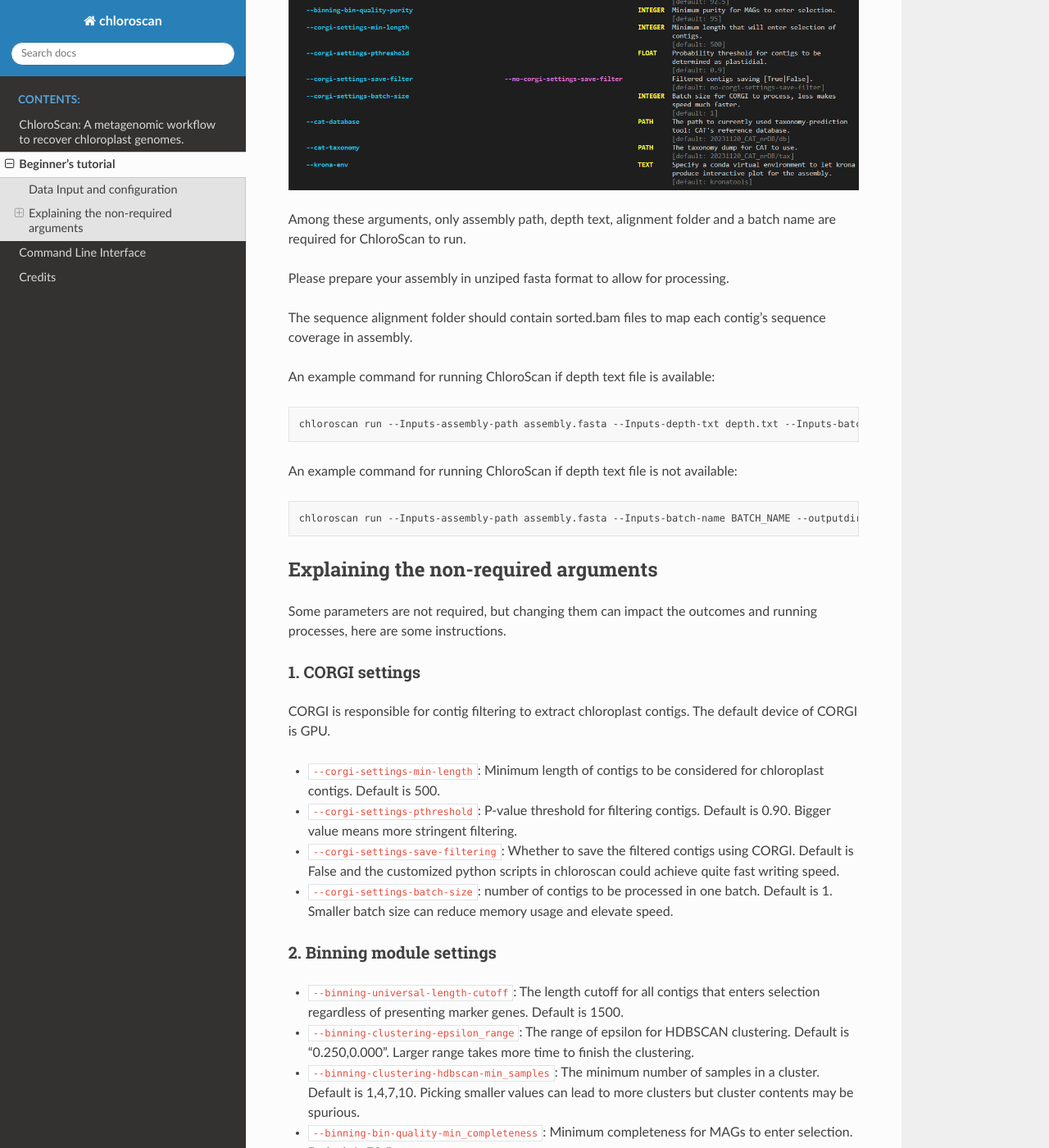
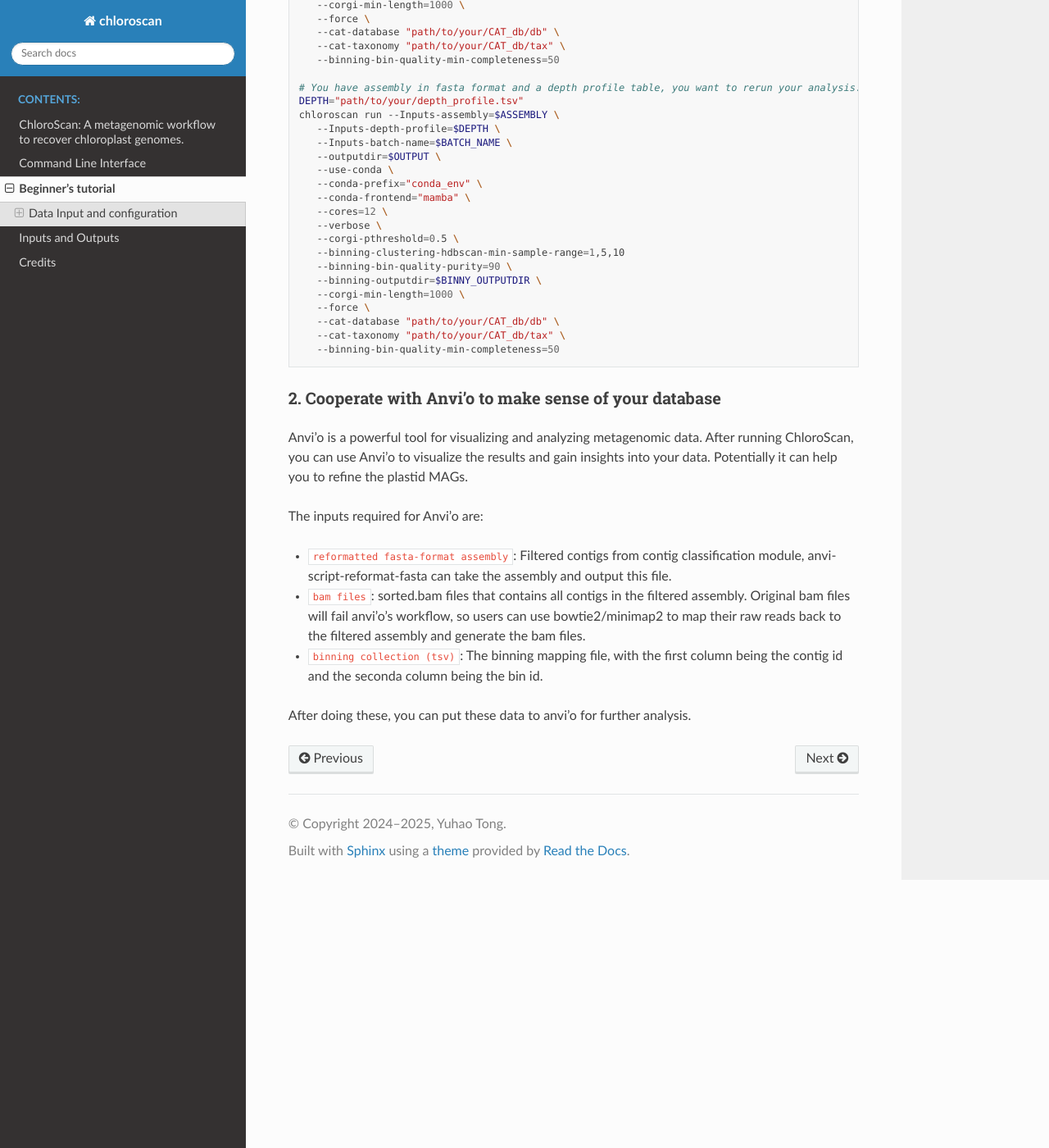
Before and after one commit to Andyargueasae/chloroscan, a Sphinx documentation site: the page built from docs/source/main/beginner_tutorial.rst, in a window 1280 px wide and 1400 px high, scrolled down 617 px. Shown: the whole window at 82% size. Built offline with Sphinx 7.4.7 and the Read the Docs theme 3.1.0, drawn with Linux system fonts in a browser that asks for light colours; some of the changed text lies outside the part shown.

Commit message:
update main docs

```diff
--- a/docs/source/index.rst
+++ b/docs/source/index.rst
@@ -15,8 +15,9 @@ Welcome to chloroscan's documentation!
    :caption: Contents:
 
    main/installation
+   main/cli
    main/beginner_tutorial
-   main/cli
+   main/inputs_and_outputs
    main/credits
 
 
--- a/docs/source/main/beginner_tutorial.rst
+++ b/docs/source/main/beginner_tutorial.rst
@@ -6,85 +6,60 @@ Beginner's tutorial
 Data Input and configuration
 ============================
 
-The pip version of ChloroScan accepts following arguments:
-
-.. image:: ../_static/images/chloroscan_cli.png
-
-Among these arguments, only assembly path, depth text, alignment folder and a batch name are required for ChloroScan to run.
-
-Please prepare your assembly in unziped fasta format to allow for processing.
-
-The sequence alignment folder should contain sorted.bam files to map each contig's sequence coverage in assembly.
-
-An example command for running ChloroScan if depth text file is available:
+1. example commands.
+----------------------------
 
 .. code-block:: bash
 
-   chloroscan run --Inputs-assembly-path assembly.fasta --Inputs-depth-txt depth.txt --Inputs-batch-name BATCH_NAME --outputdir OUTPUT_DIR --cores N_CORES
+   # You have assembly in fasta format and a directory of sorted bam files, you want to run de novo analysis.
+   ASSEMBLY="path/to/your/input-contigs.fasta"
+   ALIGNMENT="path/to/your/bam_directory"
+   BATCH_NAME="your_batch_name"
+   OUTPUT="path/to/your/chloroscan_output"
+   BINNY_OUTPUTDIR="path/to/your/binny_output_directory"
 
-An example command for running ChloroScan if depth text file is not available:
+   chloroscan run --Inputs-assembly=$ASSEMBLY \
+      --Inputs-alignment=$ALIGNMENT \
+      --Inputs-batch-name=$BATCH_NAME \
+      --outputdir=$OUTPUT \
+      --use-conda \
+      --conda-prefix="conda_env" \
+      --conda-frontend="mamba" \
+      --cores=12 \
+      --verbose \
+      --corgi-pthreshold=0.5 \
+      --binning-clustering-hdbscan-min-sample-range=1,5,10 \
+      --binning-bin-quality-purity=90 \
+      --binning-outputdir=$BINNY_OUTPUTDIR \
+      --corgi-min-length=1000 \
+      --force \
+      --cat-database "path/to/your/CAT_db/db" \
+      --cat-taxonomy "path/to/your/CAT_db/tax" \
+      --binning-bin-quality-min-completeness=50
 
-.. code-block:: bash
+   # You have assembly in fasta format and a depth profile table, you want to rerun your analysis.
+   DEPTH="path/to/your/depth_profile.tsv"
+   chloroscan run --Inputs-assembly=$ASSEMBLY \
+      --Inputs-depth-profile=$DEPTH \
+      --Inputs-batch-name=$BATCH_NAME \
+      --outputdir=$OUTPUT \
+      --use-conda \
+      --conda-prefix="conda_env" \
+      --conda-frontend="mamba" \
+      --cores=12 \
+      --verbose \
+      --corgi-pthreshold=0.5 \
+      --binning-clustering-hdbscan-min-sample-range=1,5,10
+      --binning-bin-quality-purity=90 \
+      --binning-outputdir=$BINNY_OUTPUTDIR \
+      --corgi-min-length=1000 \
+      --force \
+      --cat-database "path/to/your/CAT_db/db" \
+      --cat-taxonomy "path/to/your/CAT_db/tax" \
+      --binning-bin-quality-min-completeness=50
 
-   chloroscan run --Inputs-assembly-path assembly.fasta --Inputs-batch-name BATCH_NAME --outputdir OUTPUT_DIR --alignment-folder ALIGNMENT_FOLDER
 
-Explaining the non-required arguments
-=====================================
-
-Some parameters are not required, but changing them can impact the outcomes and running processes, here are some instructions.
-
-1. CORGI settings
------------------
-
-CORGI is responsible for contig filtering to extract chloroplast contigs. The default device of CORGI is GPU.
-
-- ``--corgi-settings-min-length``: Minimum length of contigs to be considered for chloroplast contigs. Default is 500.
-
-- ``--corgi-settings-pthreshold``: P-value threshold for filtering contigs. Default is 0.90. Bigger value means more stringent filtering.
-
-- ``--corgi-settings-save-filtering``: Whether to save the filtered contigs using CORGI. Default is False and the customized python scripts in chloroscan could achieve quite fast writing speed.
-
-- ``--corgi-settings-batch-size``: number of contigs to be processed in one batch. Default is 1. Smaller batch size can reduce memory usage and elevate speed.
-
-2. Binning module settings
---------------------------
-
-- ``--binning-universal-length-cutoff``: The length cutoff for all contigs that enters selection regardless of presenting marker genes. Default is 1500.
-
-- ``--binning-clustering-epsilon_range``: The range of epsilon for HDBSCAN clustering. Default is "0.250,0.000". Larger range takes more time to finish the clustering.
-
-- ``--binning-clustering-hdbscan-min_samples``: The minimum number of samples in a cluster. Default is 1,4,7,10. Picking smaller values can lead to more clusters but cluster contents may be spurious.
-
-- ``--binning-bin-quality-min_completeness``: Minimum completeness for MAGs to enter selection. Default is 72.5.
-
-- ``--binning-bin-quality-starting-completeness``: Starting completeness for MAGs to enter selection. Default is 92.5, note that the range between starting and min completeness affects the quality selections of bins.
-
-- ``--binning-bin-quality-purity``: Purity cutoff for MAGs to enter selection. Default is 95.
-
-3. Homology-based taxonomy prediction by CAT
---------------------------------------------
-
-- ``CAT-database``: The CAT-prepared database used for taxonomy prediction by CAT/BAT, ensure this is an absolute path. E.g.: ~/path/to/nrDB/db
-
-- ``CAT-taxonomy``: The taxonomy dump file that CAT uses. Ensure this path is an absolute path. E.g.: ~/path/to/nrDB/tax
-
-.. Note::
-
-   We prepared a CAT-database for users called "UniRef90_AlgaProt" for users to predict plastid contigs, it is free for download with url:
-
-4. Other settings
------------------
-
-- ``outputdir``: The output directory for the workflow's results, usually named after batch name.
-
-- ``tmpdir``: Temporary directory for storing intermediate files. Default is /tmp.
-
-.. note::
-
-   Currently the pip version of chloroscan recommends to use a snakemake virtual environment with snakemake=6.15.5 installed for binny's module to use.
-   Otherwise the binny module might fail while running.
-
-5. Cooperate with Anvi'o to make sense of your database
+2. Cooperate with Anvi'o to make sense of your database
 -------------------------------------------------------
 
 Anvi'o is a powerful tool for visualizing and analyzing metagenomic data. After running ChloroScan, you can use Anvi'o to visualize the results and gain insights into your data.
```
Also changed, not shown: docs/source/main/inputs_and_outputs.rst (added, +172 -0 lines), docs/source/main/installation.rst (+37 -2 lines), 2 other files.
